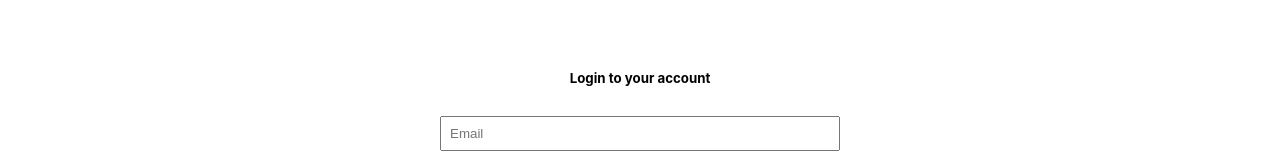
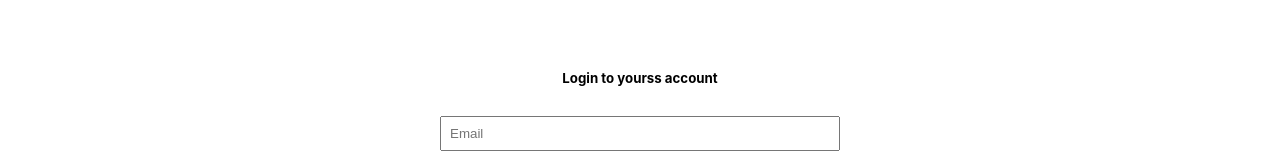
Before and after one commit to rishi95122/Ccourses_frontend, a React (Create React App) app: page /login in a window 1280 px wide. Shown: the part 207-364 px from the top of the page. Built offline with nearby package versions, Linux system fonts and the light colour scheme; no server answers.

Commit message:
Update Login.jsx

```diff
--- a/src/profile/Login.jsx
+++ b/src/profile/Login.jsx
@@ -42,7 +42,7 @@ const Login = () => {
   return (
     <div className='parent-login'>
         <div className='loginn'>
-        <h5> Login to your account</h5>
+        <h5> Login to yourss account</h5>
         <input onChange={(e)=>setEmail(e.target.value)} placeholder='Email'></input>
         <input onChange={(e)=>setPassword(e.target.value)} placeholder='Password' />
         <input onChange={(e)=>setOtp(e.target.value)} placeholder='Otp' />
```
